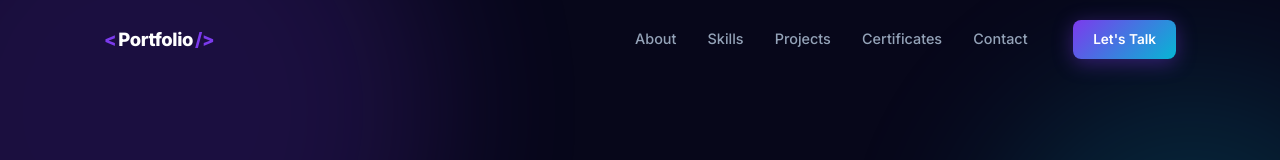
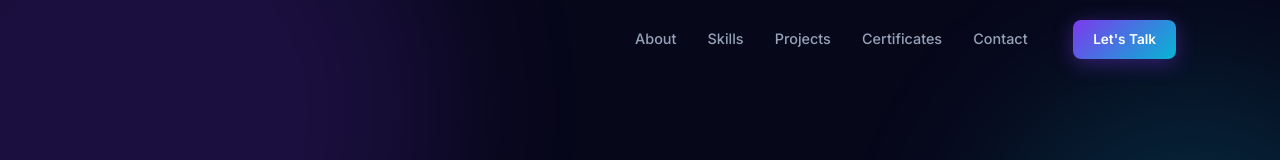
Before and after one commit to tawan10945-droid/Portfolio, a Vue app: page / in a window 1280 px wide. Shown: the top 160 px of the page. Built offline with nearby package versions, Linux system fonts and the light colour scheme.

Commit message:
My Portfolio

```diff
--- a/index.html
+++ b/index.html
@@ -1,5 +1,6 @@
 <!doctype html>
 <html lang="en">
+
 <head>
   <meta charset="UTF-8" />
   <link rel="icon" type="image/svg+xml" href="/vite.svg" />
@@ -8,11 +9,14 @@
   <meta name="theme-color" content="#0a0a1a" />
   <link rel="preconnect" href="https://fonts.googleapis.com" />
   <link rel="preconnect" href="https://fonts.gstatic.com" crossorigin />
-    <link href="https://fonts.googleapis.com/css2?family=Inter:wght@300;400;500;600;700;800;900&display=swap" rel="stylesheet" />
-    <title>My Portfolio | Developer & Creator</title>
+  <link href="https://fonts.googleapis.com/css2?family=Inter:wght@300;400;500;600;700;800;900&display=swap"
+    rel="stylesheet" />
+  <title>My Portfolio | Developer</title>
 </head>
+
 <body>
   <div id="app"></div>
   <script type="module" src="/src/main.js"></script>
 </body>
+
 </html>
--- a/src/components/NavBar.vue
+++ b/src/components/NavBar.vue
@@ -1,12 +1,7 @@
 <template>
   <nav class="navbar" :class="{ scrolled: isScrolled }">
     <div class="container nav-inner">
-      <!-- Logo -->
-      <a href="#hero" class="nav-logo" @click.prevent="scrollTo('hero')">
-        <span class="logo-bracket">&lt;</span>
-        <span class="logo-name">Portfolio</span>
-        <span class="logo-bracket">/&gt;</span>
-      </a>
+
 
       <!-- Desktop Links -->
       <ul class="nav-links">
```
Lines whose indentation alone changed are shown as unchanged.
